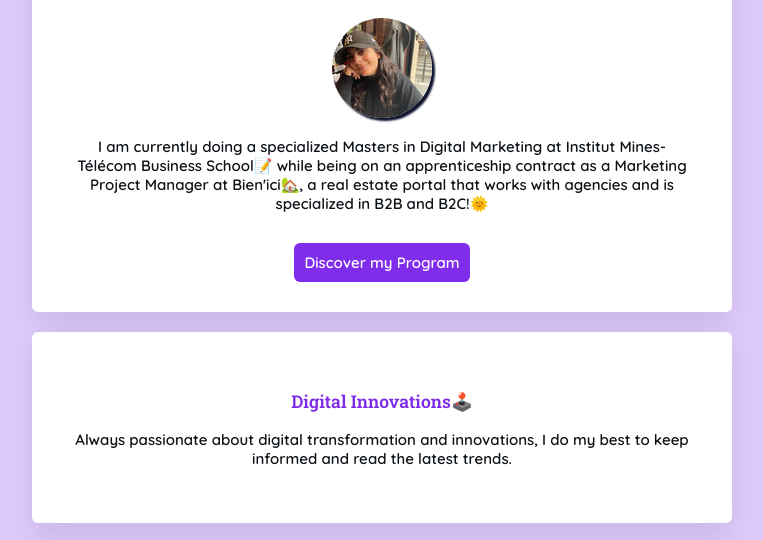
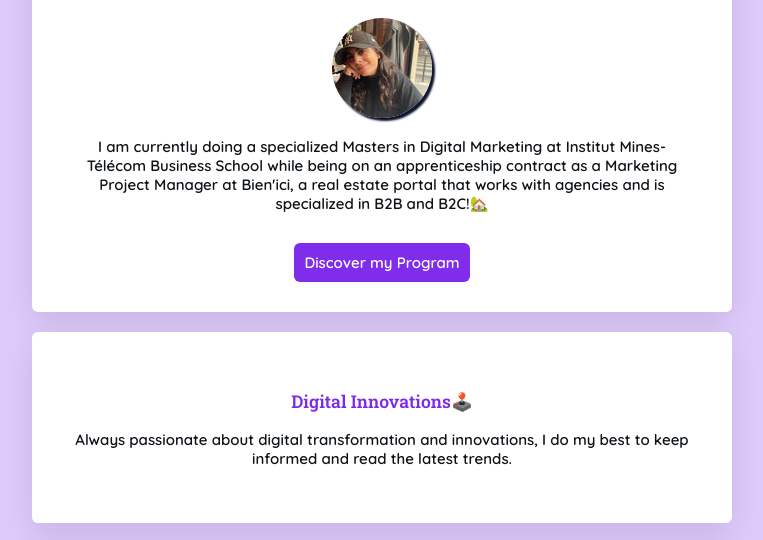
Before and after one commit to sacha-nacouz/my-profile, a plain HTML site: page index.html in a window 1280 px wide. Shown: the part 201-741 px from the top of the page, without its empty margins (258-1021 px from the left). Drawn offline with Linux system fonts and the light colour scheme.

Commit message:
Update index.html

```diff
--- a/index.html
+++ b/index.html
@@ -20,7 +20,7 @@
 </div>
 	<div>
 
-		<p>I am currently doing a specialized Masters in Digital Marketing at Institut Mines-Télécom Business School📝 while being on an apprenticeship contract as a Marketing Project Manager at Bien'ici🏡, a real estate portal that works with agencies and is specialized in B2B and B2C!🌞   </p>
+		<p>I am currently doing a specialized Masters in Digital Marketing at Institut Mines-Télécom Business School while being on an apprenticeship contract as a Marketing Project Manager at Bien'ici, a real estate portal that works with agencies and is specialized in B2B and B2C!🏡   </p>
 		<a href="https://www.imt-bs.eu/executive-education/programmes-diplomants/masteres-specialises/marketing-digital/"target="_blank"class="btn-grey">Discover my Program</a>
 </div>
 	</div>
```
